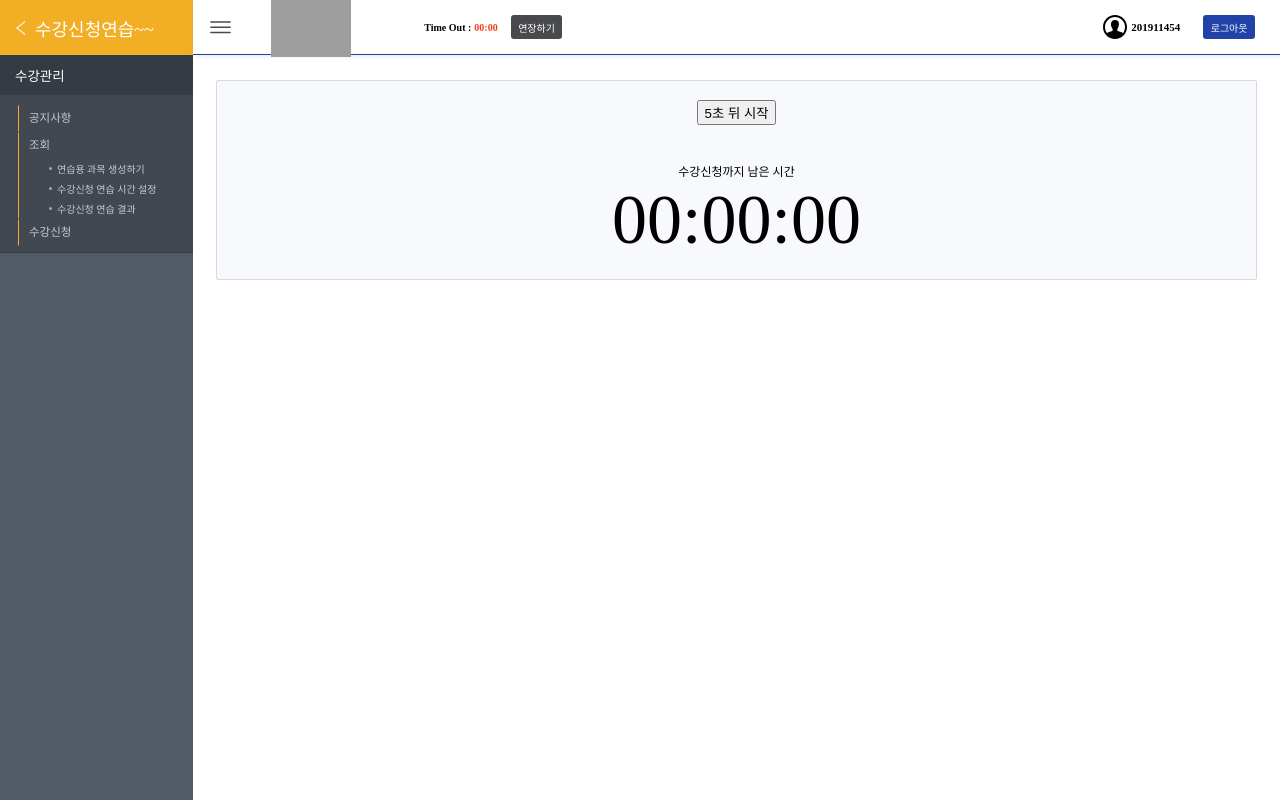
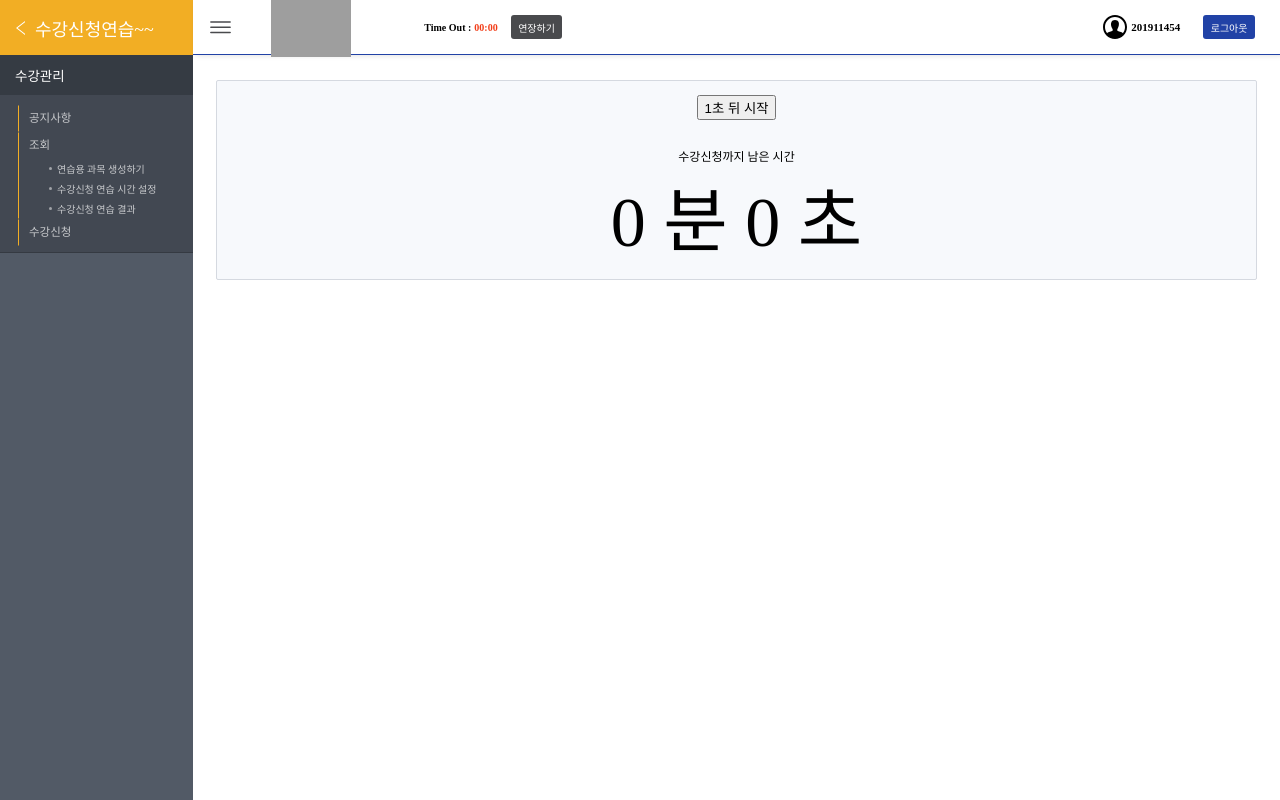
Before and after one commit to bluekmky1/enrollpractice, a React (Create React App) app: page /utility/settingtime in a window 1280 px wide. Built offline with nearby package versions, Linux system fonts and the light colour scheme; grey boxes are pictures that could not be loaded.

Commit message:
make timer

```diff
--- a/src/Router.tsx
+++ b/src/Router.tsx
@@ -1,8 +1,6 @@
 import { motion } from "framer-motion";
 import { BrowserRouter, Routes, Route } from "react-router-dom";
-import { useRecoilValue } from "recoil";
 import styled from "styled-components";
-import { slideropenState } from "./atom";
 import Header from "./Components/Header";
 import SlideHeader from "./Components/SlideHeader";
 import EnrollPage from "./Routes/EnrollPage";
@@ -32,7 +30,6 @@ const FrameContent = styled.div`
 `;
 
 function Router() {
-  const openValue = useRecoilValue(slideropenState);
   return (
     <BrowserRouter>
       <Container>
--- a/src/Routes/utilityPages/CreateEnroll.tsx
+++ b/src/Routes/utilityPages/CreateEnroll.tsx
@@ -2,7 +2,7 @@ import { motion } from "framer-motion";
 import { useForm } from "react-hook-form";
 import styled from "styled-components";
 import { useRecoilState } from "recoil";
-import { Categories, EnrollPracticeList, enrollList } from "../../atom";
+import { Categories, enrollList } from "../../atom";
 
 const Container = styled.div`
   width: 100%;
--- a/src/Routes/utilityPages/SettingTime.tsx
+++ b/src/Routes/utilityPages/SettingTime.tsx
@@ -1,4 +1,4 @@
-import { color, motion } from "framer-motion";
+import { motion } from "framer-motion";
 import styled from "styled-components";
 import { useSetRecoilState } from "recoil";
 import { enrollopenState } from "../../atom";
@@ -23,13 +23,6 @@ const DisplayBox = styled(motion.div)`
   font-size: 12px;
 `;
 
-const TimerForm = styled.form`
-  display: flex;
-  justify-content: center;
-
-  width: 100%;
-`;
-
 const TimeBtn = styled.button``;
 
 const TimerBox = styled.div`
@@ -43,33 +36,44 @@ const TimerLabel = styled.div``;
 
 function SettingTime() {
   const setEnrollOpen = useSetRecoilState(enrollopenState);
-  const [timeGoing, setTimeGoing] = useState(false);
+  const [min, setMin] = useState(0);
+  const [sec, setSec] = useState(0);
 
-  const setTimer = (time: number) => {
-    setTimeGoing(true);
-
-    const timeOut = setTimeout(() => {
-      console.log("수강신청 시작");
-      setTimeGoing(false);
-    }, time);
-
-    if (timeGoing) {
-      console.log("이미 타이머가 가고 있습니다.");
-      clearTimeout(timeOut);
-      return;
-    }
+  const enrollTimer = (minutes: number) => {
+    setEnrollOpen(false);
+    let minToMill = minutes * 60000;
+    let min = Math.floor(minToMill / 60000);
+    let sec = (minToMill / 1000) % 60;
+    setMin(min);
+    setSec(sec);
+    const timerId = setInterval(() => {
+      minToMill = minToMill - 1000;
+      min = Math.floor(minToMill / 60000);
+      sec = (minToMill / 1000) % 60;
+      setMin(min);
+      setSec(sec);
+      console.log("수강신청 시작 " + min + "분" + sec + "초 전");
+      if (minToMill === 0) {
+        clearInterval(timerId);
+        console.log("수강신청 열림");
+        setEnrollOpen(true);
+        return;
+      }
+    }, 1000);
   };
 
   return (
     <Container>
       <DisplayBox>
         <TimerBox>
-          <TimeBtn onClick={() => setTimer(5000)}>5초 뒤 시작</TimeBtn>
+          <TimeBtn onClick={() => enrollTimer(1)}>1초 뒤 시작</TimeBtn>
         </TimerBox>
 
         <TimerBox>
           <TimerLabel>수강신청까지 남은 시간</TimerLabel>
-          <Timer>00:00:00</Timer>
+          <Timer>
+            {min} 분 {sec} 초
+          </Timer>
         </TimerBox>
       </DisplayBox>
     </Container>
```
